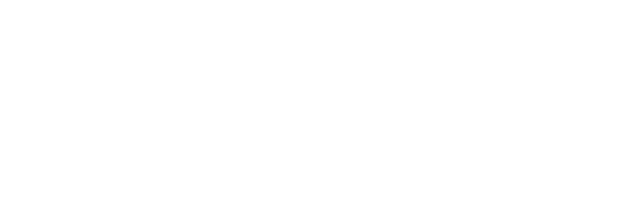
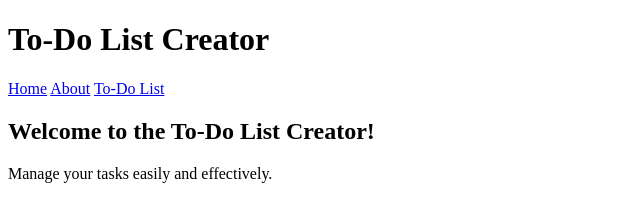
Before and after one commit to 1ms22cs166/example, a plain HTML site: page index.html in a window 1280 px wide. Shown: the whole page, without its empty margins (0-640 px from the left). Drawn offline with Linux system fonts and the light colour scheme.

Commit message:
Update index.html

```diff
--- a/index.html
+++ b/index.html
@@ -1,2 +1,23 @@
 <!DOCTYPE html>
-<html lang=
+<html lang="en">
+<head>
+    <meta charset="UTF-8">
+    <meta name="viewport" content="width=device-width, initial-scale=1.0">
+    <title>To-Do List</title>
+    <link rel="stylesheet" href="style.css">
+</head>
+<body>
+    <header>
+        <h1>To-Do List Creator</h1>
+        <nav>
+            <a href="index.html">Home</a>
+            <a href="about.html">About</a>
+            <a href="todo.html">To-Do List</a>
+        </nav>
+    </header>
+    <main>
+        <h2>Welcome to the To-Do List Creator!</h2>
+        <p>Manage your tasks easily and effectively.</p>
+    </main>
+</body>
+</html>
```
